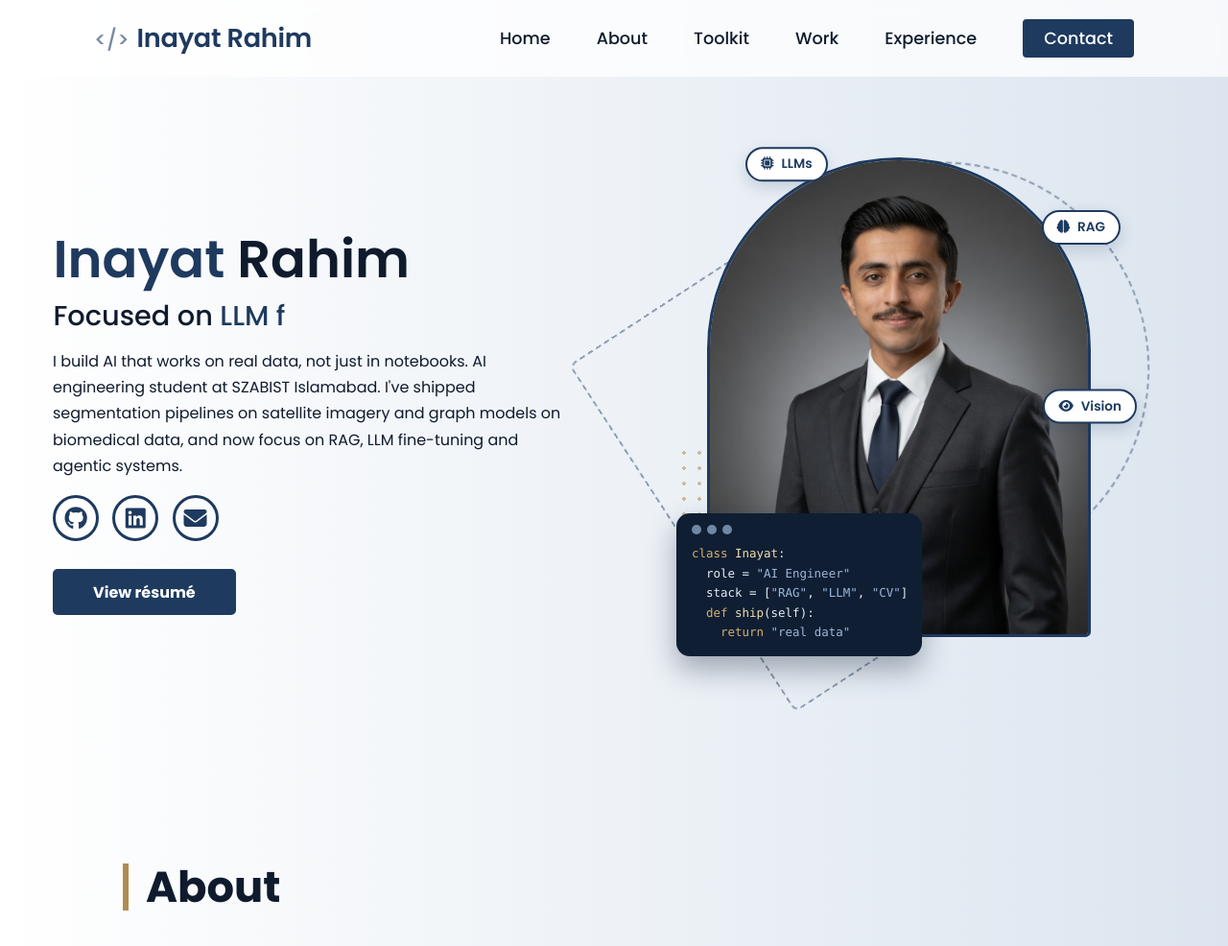
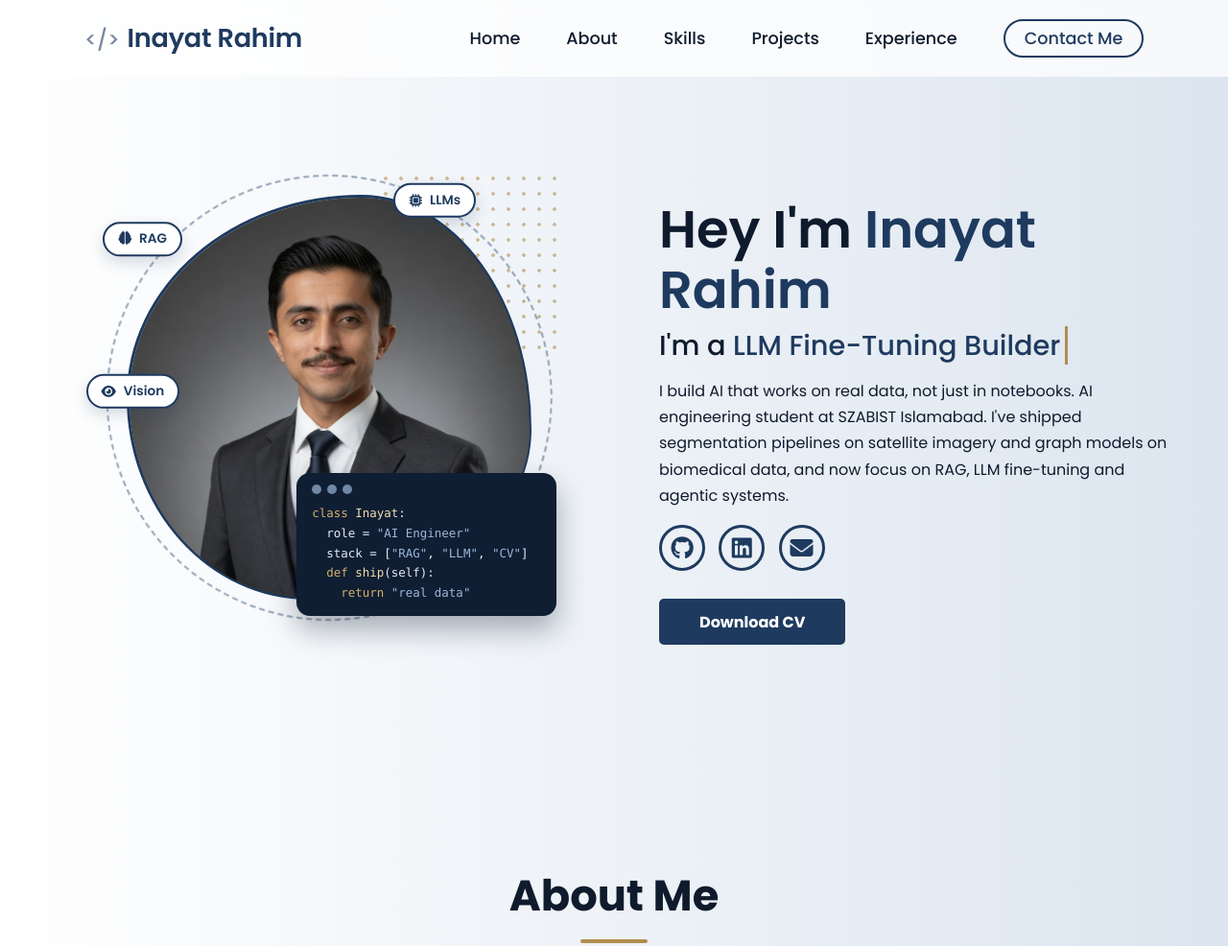
Before and after one commit to inayatrahimdev/inayatrahimdev.github.io, a plain HTML site: page index.html in a window 1280 px wide. Shown: the top 986 px of the page at 96% size. Drawn offline with nearby package versions, Linux system fonts and the light colour scheme.

Commit message:
Update index.html

```diff
--- a/index.html
+++ b/index.html
@@ -19,8 +19,8 @@
 @import url('https://fonts.googleapis.com/css2?family=Poppins:wght@100;200;300;400;500;600;700&display=swap');
 
 :root{
-    --brown: #1E3A5F;   /* deep navy: primary accent */
-    --peach: #DCE5EF;   /* pale steel mist: background tint */
+    --brown: #1E3A5F;   /* deep navy: primary accent (was brown) */
+    --peach: #DCE5EF;   /* pale steel mist: background tint (was peach) */
     --gold: #B08D4F;    /* muted antique gold: single secondary accent */
     --text: #0F1B2D;
     --muted: #3E4C5E;
@@ -137,20 +137,19 @@ nav{
 .nav-container .contact-btn{
     background-color: transparent;
     padding: 5px 20px;
-    border-radius: 4px;
+    border-radius: 20px;
     border: 2px solid var(--brown);
-    background-color: var(--brown);
     transition: 0.2s linear;
 }
 
 .nav-container .contact-btn a{
-    color: #fff;
+    color: var(--brown);
     transition: 0.3s linear;
 }
 .nav-container .contact-btn a::before{ display: none; }
 
-.nav-container .contact-btn:hover{ background-color: transparent; }
-.nav-container .contact-btn:hover a{ color: var(--brown); }
+.nav-container .contact-btn:hover{ background-color: var(--brown); }
+.nav-container .contact-btn:hover a{ color: white; }
 
 .dropdown{
     z-index: 100;
@@ -192,7 +191,6 @@ nav{
     display: flex;
     justify-content: space-evenly;
     align-items: center;
-    flex-direction: row-reverse;
     padding: 20px 0;
 }
 
@@ -206,14 +204,14 @@ nav{
 /* Techy visual wrapper */
 .visual{
     position: relative;
-    width: min(100%, 400px);
-    aspect-ratio: 4 / 5;
+    width: min(100%, 460px);
+    aspect-ratio: 1 / 1;
 }
 .visual .blob{ width: 100%; }
 
 .grid-dots{
     position: absolute;
-    inset: auto auto -6% -8%;
+    inset: -6% -8% auto auto;
     width: 46%;
     height: 46%;
     background-image: radial-gradient(var(--gold) 1.6px, transparent 1.7px);
@@ -224,9 +222,9 @@ nav{
 
 .ring{
     position: absolute;
-    inset: -4%;
+    inset: -5%;
     border: 2px dashed rgba(30,58,95,0.45);
-    border-radius: 999px 999px 36px 36px;
+    border-radius: 50%;
     animation: spin 40s linear infinite;
     z-index: 0;
 }
@@ -237,7 +235,7 @@ nav{
 .code-card{
     position: absolute;
     z-index: 3;
-    left: -8%;
+    right: -6%;
     bottom: -4%;
     width: 64%;
     background: #0F1E33;
@@ -272,17 +270,17 @@ nav{
     box-shadow: 0 6px 16px rgba(30,58,95,0.18);
     animation: float 5s ease-in-out infinite;
 }
-.chip.c1{ top: 12%; right: -8%; }
-.chip.c2{ top: 50%; right: -12%; animation-delay: -1.6s; }
-.chip.c3{ top: -2%; left: 10%; animation-delay: -3.2s; }
+.chip.c1{ top: 8%; left: -6%; }
+.chip.c2{ top: 46%; left: -10%; animation-delay: -1.6s; }
+.chip.c3{ top: -3%; right: 14%; animation-delay: -3.2s; }
 @keyframes float{ 50%{ transform: translateY(-9px); } }
 
-/* Arch photo frame */
+/* Blob photo frame — same look as the reference hero art */
 .blob{
     position: relative;
     width: 100%;
-    aspect-ratio: 4 / 5;
-    border-radius: 999px 999px 28px 28px;
+    aspect-ratio: 1 / 1;
+    border-radius: 58% 42% 55% 45% / 50% 58% 42% 50%;
     background: #C9D4E1;
     border: 3px solid var(--brown);
     overflow: hidden;
@@ -397,7 +395,7 @@ nav{
 .block{
     width: 100%;
     padding: 100px 10%;
-    text-align: left;
+    text-align: center;
 }
 
 .block.alt{ background-color: rgba(255,255,255,0.55); }
@@ -408,10 +406,14 @@ nav{
     margin-bottom: 14px;
 }
 
-.block h2{
-    padding-left: 18px;
-    border-left: 6px solid var(--gold);
-    line-height: 1.1;
+.block h2::after{
+    content: "";
+    display: block;
+    width: 70px;
+    height: 4px;
+    margin: 12px auto 0;
+    background: var(--gold);
+    border-radius: 2px;
 }
 
 .sub{ color: var(--muted); margin-bottom: 36px; }
@@ -422,10 +424,9 @@ nav{
 .cards.three{ grid-template-columns: repeat(3, 1fr); }
 
 .card{
-    background: rgba(255,255,255,0.9);
-    border: 1px solid rgba(30,58,95,0.25);
-    border-top: 5px solid var(--brown);
-    border-radius: 6px;
+    background: rgba(255,255,255,0.85);
+    border: 2px solid var(--brown);
+    border-radius: 16px;
     padding: 28px;
     transition: 0.25s linear;
 }
@@ -553,7 +554,7 @@ nav{
     display: flex;
     flex-wrap: wrap;
     gap: 14px;
-    justify-content: flex-start;
+    justify-content: center;
     margin-top: 10px;
 }
 
@@ -604,8 +605,8 @@ footer{
     .main-container .content{ width: 84%; }
     .main-container .image{ width: 78%; padding: 0 8% 6% 8%; }
     .chip{ font-size: 0.72rem; padding: 4px 10px; }
-    .chip.c1, .chip.c2{ right: -2%; }
-    .code-card{ left: -2%; width: 78%; padding: 10px 12px 12px; }
+    .chip.c1, .chip.c2{ left: -4%; }
+    .code-card{ right: -2%; width: 78%; padding: 10px 12px 12px; }
     .code-card pre{ font-size: 0.56rem; }
 
     .social-links i{ width: 2.5rem; height: 2.5rem; font-size: 1.3rem; }
@@ -631,10 +632,10 @@ footer{
             <div class="links">
                 <div class="link" data-aos="fade-up" data-aos-duration="1000" data-aos-delay="100"><a href="#home">Home</a></div>
                 <div class="link" data-aos="fade-up" data-aos-duration="1000" data-aos-delay="200"><a href="#about">About</a></div>
-                <div class="link" data-aos="fade-up" data-aos-duration="1000" data-aos-delay="300"><a href="#skills">Toolkit</a></div>
-                <div class="link" data-aos="fade-up" data-aos-duration="1000" data-aos-delay="400"><a href="#projects">Work</a></div>
+                <div class="link" data-aos="fade-up" data-aos-duration="1000" data-aos-delay="300"><a href="#skills">Skills</a></div>
+                <div class="link" data-aos="fade-up" data-aos-duration="1000" data-aos-delay="400"><a href="#projects">Projects</a></div>
                 <div class="link" data-aos="fade-up" data-aos-duration="1000" data-aos-delay="500"><a href="#experience">Experience</a></div>
-                <div class="link contact-btn" data-aos="fade-up" data-aos-duration="1000" data-aos-delay="600"><a href="#contact">Contact</a></div>
+                <div class="link contact-btn" data-aos="fade-up" data-aos-duration="1000" data-aos-delay="600"><a href="#contact">Contact Me</a></div>
             </div>
             <button class="hamburg" aria-label="Open menu" onclick="openMenu()"><i class="fa-solid fa-bars"></i></button>
         </div>
@@ -642,10 +643,10 @@ footer{
             <div class="links">
                 <a href="#home" onclick="closeMenu()">Home</a>
                 <a href="#about" onclick="closeMenu()">About</a>
-                <a href="#skills" onclick="closeMenu()">Toolkit</a>
-                <a href="#projects" onclick="closeMenu()">Work</a>
+                <a href="#skills" onclick="closeMenu()">Skills</a>
+                <a href="#projects" onclick="closeMenu()">Projects</a>
                 <a href="#experience" onclick="closeMenu()">Experience</a>
-                <a href="#contact" onclick="closeMenu()">Contact</a>
+                <a href="#contact" onclick="closeMenu()">Contact Me</a>
                 <button class="cancel" aria-label="Close menu" onclick="closeMenu()"><i class="fa-solid fa-xmark"></i></button>
             </div>
         </div>
@@ -676,8 +677,8 @@ footer{
                 </div>
             </div>
             <div class="content">
-                <h1 data-aos="fade-left" data-aos-duration="1000" data-aos-delay="800"><span>Inayat</span> Rahim</h1>
-                <div class="typewriter" data-aos="fade-right" data-aos-duration="1000" data-aos-delay="900">Focused on <span id="typed"></span></div>
+                <h1 data-aos="fade-left" data-aos-duration="1000" data-aos-delay="800">Hey I'm <span>Inayat Rahim</span></h1>
+                <div class="typewriter" data-aos="fade-right" data-aos-duration="1000" data-aos-delay="900">I'm a <span id="typed"></span></div>
                 <p data-aos="flip-up" data-aos-duration="1000" data-aos-delay="1000">I build AI that works on real data, not just in notebooks. AI engineering student at SZABIST Islamabad. I've shipped segmentation pipelines on satellite imagery and graph models on biomedical data, and now focus on RAG, LLM fine-tuning and agentic systems.</p>
                 <div class="social-links" data-aos="flip-down" data-aos-duration="1000" data-aos-delay="1200">
                     <a href="https://github.com/inayatrahimdev" target="_blank" rel="noopener noreferrer" aria-label="GitHub"><i class="fa-brands fa-github"></i></a>
@@ -685,7 +686,7 @@ footer{
                     <a href="mailto:inayatrahim006@gmail.com" aria-label="Email"><i class="fa-solid fa-envelope"></i></a>
                 </div>
                 <div class="btn" data-aos="zoom-out-left" data-aos-duration="1000" data-aos-delay="1300">
-                    <a href="Inayat%20Rahim%20Resume.pdf" download><button>View résumé</button></a>
+                    <a href="Inayat%20Rahim%20Resume.pdf" download><button>Download CV</button></a>
                 </div>
             </div>
         </div>
@@ -693,7 +694,7 @@ footer{
 
     <!-- ABOUT -->
     <section id="about" class="block">
-        <h2 data-aos="fade-up">About</h2>
+        <h2 data-aos="fade-up">About Me</h2>
         <div class="about-grid">
             <div class="about-text" data-aos="fade-right">
                 <p>I'm Inayat, a final-stretch AI student in Islamabad. I like problems where the data is noisy and the result has to hold up outside the demo. I teach Python and AI workshops and mentor students on the side.</p>
@@ -716,7 +717,7 @@ footer{
 
     <!-- SKILLS -->
     <section id="skills" class="block alt">
-        <h2 data-aos="fade-up">Toolkit</h2>
+        <h2 data-aos="fade-up">My Skills</h2>
         <div class="cards three">
             <article class="card" data-aos="fade-up" data-aos-delay="100">
                 <i class="fa-solid fa-brain"></i>
@@ -738,7 +739,7 @@ footer{
 
     <!-- PROJECTS -->
     <section id="projects" class="block">
-        <h2 data-aos="fade-up">Selected Work</h2>
+        <h2 data-aos="fade-up">Projects</h2>
         <p class="sub" data-aos="fade-up">Work that handles messy, real inputs.</p>
         <div class="cards three">
             <article class="card project" data-aos="zoom-in" data-aos-delay="100">
@@ -821,10 +822,10 @@ function closeMenu() {
     if (!el) return;
 
     var roles = [
-        "RAG systems",
-        "LLM fine-tuning",
-        "Agentic workflows",
-        "Computer vision"
+        "AI Engineer",
+        "LLM Fine-Tuning Builder",
+        "RAG & Agents Developer",
+        "Computer Vision Engineer"
     ];
 
     var reduce = window.matchMedia("(prefers-reduced-motion: reduce)").matches;
```
